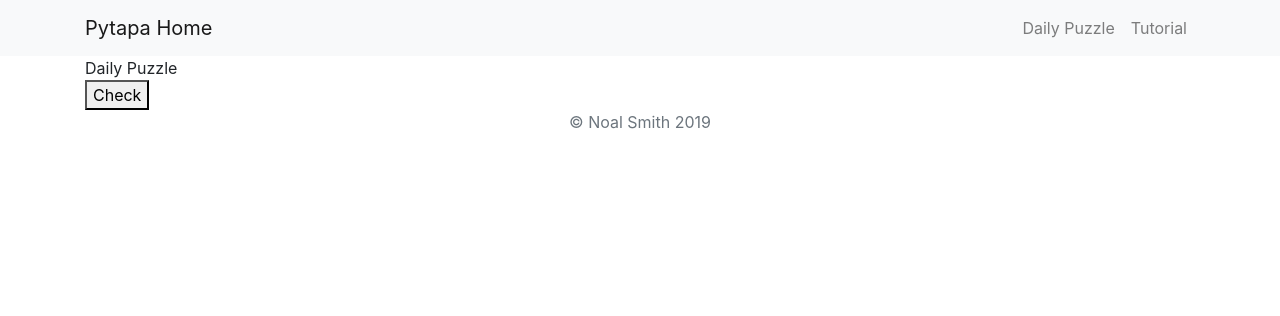
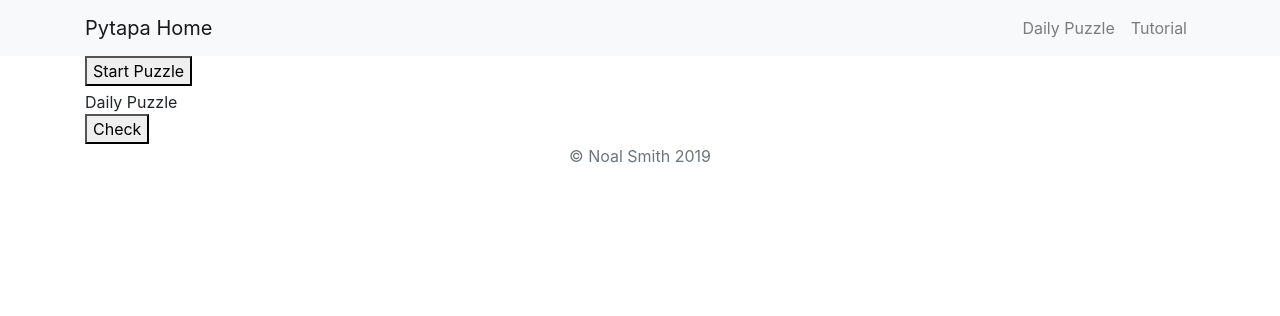
Before and after one commit to NoalS2/pytapaweb, a Django app: page /tapa/ in a window 1280 px wide. Shown: the top 316 px of the page. Run offline with Django 3.2, Linux system fonts and the light colour scheme; some libraries are stand-ins or nearby versions.

Commit message:
added start button

```diff
--- a/tapa/templates/tapa/tapa.html
+++ b/tapa/templates/tapa/tapa.html
@@ -4,6 +4,9 @@
 
 {% load static %}
 
+<button id='startbutton'>Start Puzzle</button>
+<br>
+<div id="timer" class="pb-1"></div>
   <div id="daily" oncontextmenu="return false;">Daily Puzzle
     <style>
       table { border-collapse: collapse; font-family: Calibri, sans-serif; }
```
